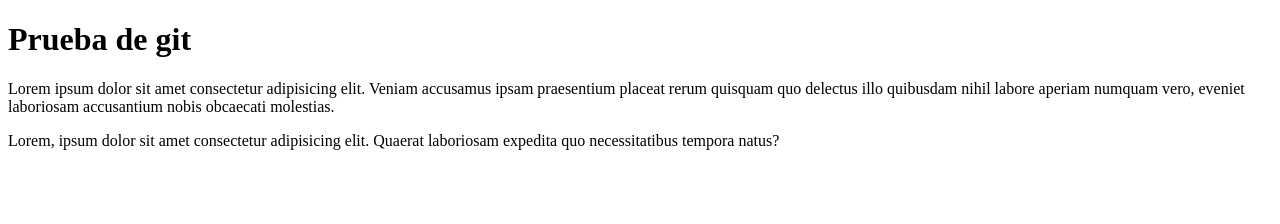
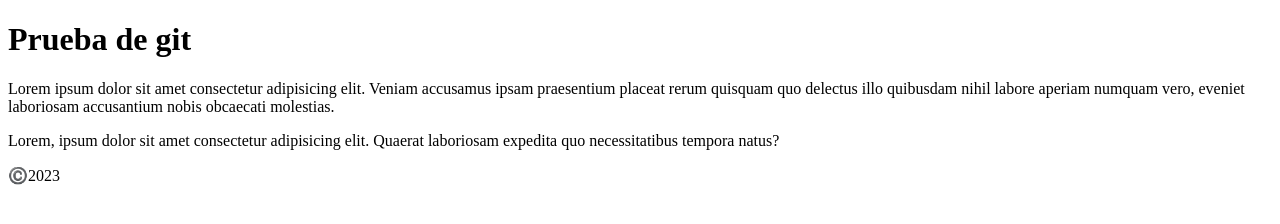
Before and after one commit to ZoeHAB/jsb29rt, a plain HTML site: page index.html in a window 1280 px wide. Drawn offline with Linux system fonts and the light colour scheme.

Commit message:
añadido footer

```diff
--- a/index.html
+++ b/index.html
@@ -22,5 +22,6 @@
         laboriosam expedita quo necessitatibus tempora natus?
       </p>
     </main>
+    <footer>©️2023</footer>
   </body>
 </html>
```
